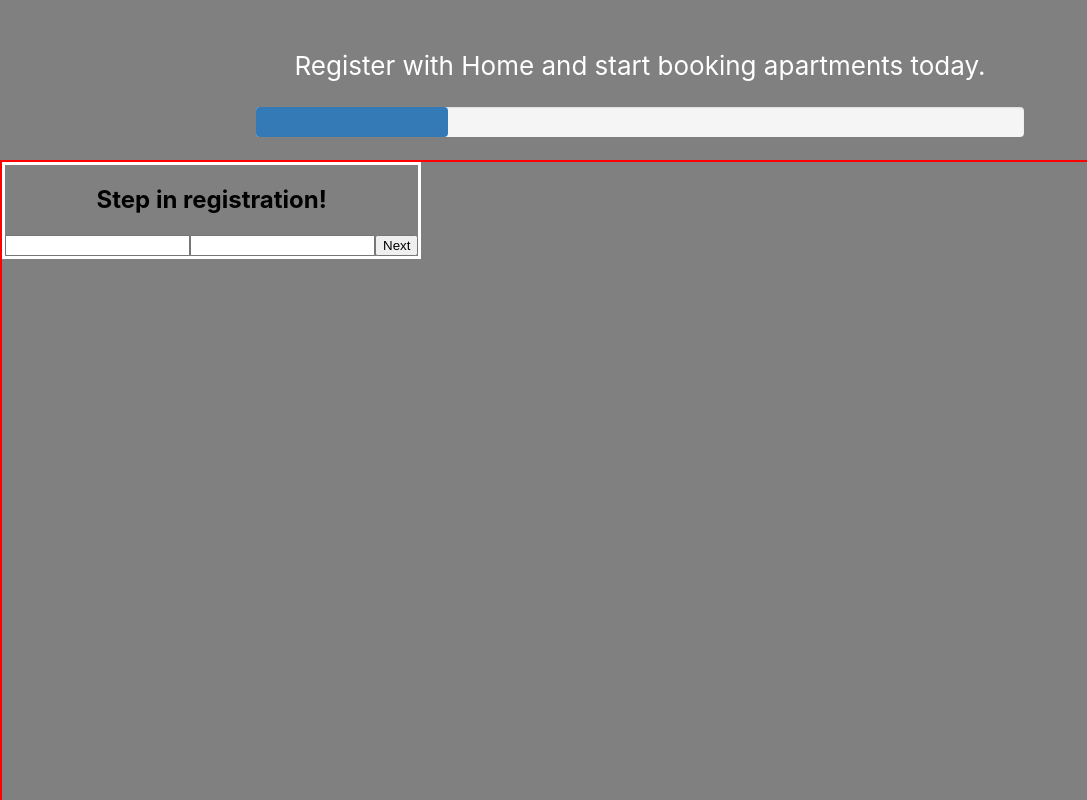
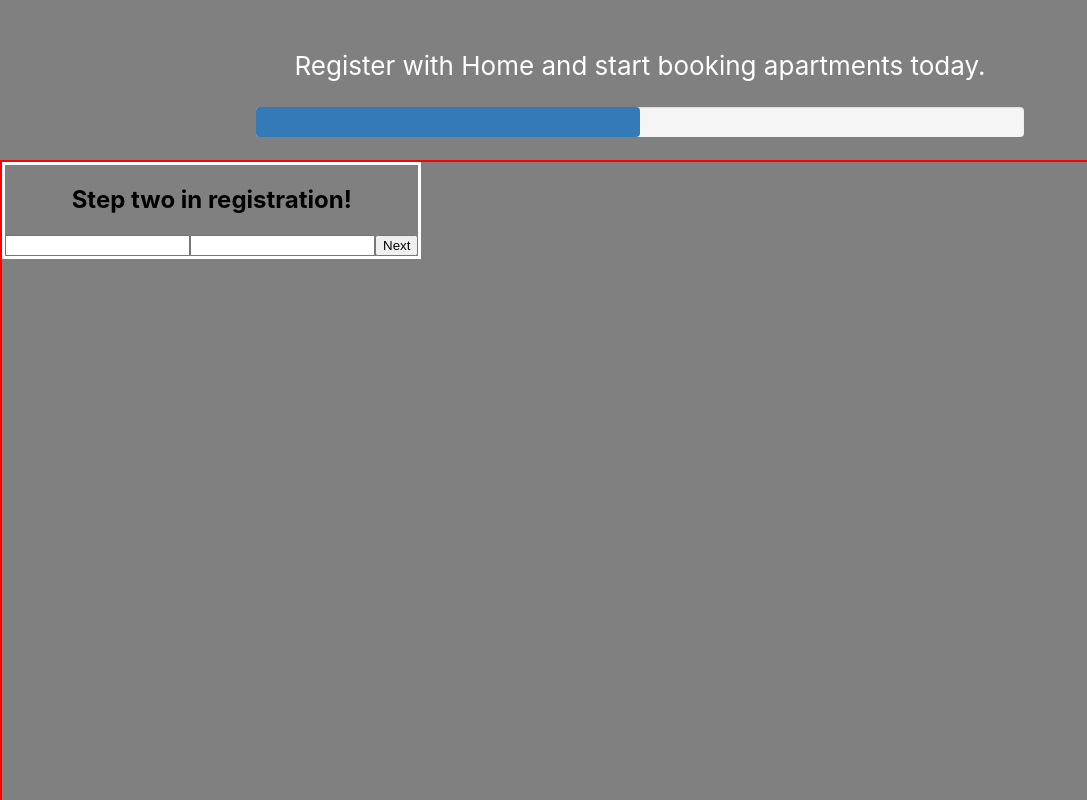
Before and after one commit to hardingjam/home.ht-registration, a React (Create React App) app: page / in a window 1280 px wide. Both pictures are taken after a click on the button "Next". Shown: the top 800 px of the page, without its empty margins (0-1087 px from the left). Built offline with nearby package versions, Linux system fonts and the light colour scheme.

Commit message:
added inline dynamic styling for progress bar

```diff
--- a/src/App.css
+++ b/src/App.css
@@ -22,8 +22,7 @@
 }
 
 .progress-bar {
-    width: 25%;
-    transition: width 0.5s linear;
+    transition: width 0.3s linear;
     height: 100%;
     background-color: #337ab7;
     border-radius: 4px;
--- a/src/App.tsx
+++ b/src/App.tsx
@@ -2,6 +2,7 @@ import React, { useState, useEffect } from "react";
 import "./App.css";
 import { ProgressBar } from "./ProgressBar";
 import { FullName } from "./fullName";
+import { EmailAndPhone } from "./emailAndPhone";
 
 const App: React.FC = () => {
     const [firstName, setFirstName] = useState<string>("");
@@ -9,7 +10,12 @@ const App: React.FC = () => {
     const [email, setEmail] = useState<string>("");
     const [phone, setPhone] = useState<string>("");
     const [salary, setSalary] = useState<string>("");
-    const [progress, setProgress] = useState<number>(0);
+    const [progress, setProgress] = useState<number>(25);
+
+    useEffect(() => {
+        const progressBar = document.getElementById("prog-bar");
+        console.log(progressBar);
+    }, []);
 
     useEffect(() => {
         console.log("first", firstName);
@@ -28,16 +34,28 @@ const App: React.FC = () => {
         console.log("updating state!");
         setFirstName(firstName);
         setLastName(lastName);
+        setProgress(50);
+    };
+
+    const updateEmailAndPhone = (
+        e: React.MouseEvent,
+        email: string,
+        phone: string
+    ) => {
+        console.log("updating email and phone");
+        setEmail(email);
+        setPhone(phone);
+        setProgress(50);
     };
 
     return (
         <div className="App">
             <header className="App-header">
                 <p>Register with Home and start booking apartments today.</p>
-                <ProgressBar />
+                <ProgressBar percentage={progress} />
             </header>
             <div className="registration-form">
-                {progress === 0 && (
+                {progress === 25 && (
                     <div>
                         <FullName
                             firstName={""}
@@ -48,6 +66,19 @@ const App: React.FC = () => {
                         />
                     </div>
                 )}
+                {progress === 50 && (
+                    <div>
+                        <EmailAndPhone
+                            email={""}
+                            phone={""}
+                            updateEmailAndPhone={(
+                                e,
+                                email: string,
+                                phone: string
+                            ) => updateEmailAndPhone(e, email, phone)}
+                        />
+                    </div>
+                )}
             </div>
         </div>
     );
--- a/src/ProgressBar.tsx
+++ b/src/ProgressBar.tsx
@@ -1,9 +1,17 @@
 import React from "react";
 
-export const ProgressBar: React.FC = () => {
+interface ProgressProps {
+    percentage: number;
+}
+
+export const ProgressBar: React.FC<ProgressProps> = ({ percentage }) => {
+    const style = {
+        width: `${percentage}%`,
+    };
+
     return (
         <div id="prog-bar" className="progress">
-            <div className="progress-bar" />
+            <div className="progress-bar" style={style} />
         </div>
     );
 };
--- /dev/null
+++ b/src/emailAndPhone.tsx
@@ -0,0 +1,60 @@
+import React, { useRef, useState } from "react";
+
+import "./App.css";
+
+interface NameProps {
+    email: string;
+    phone: string;
+    updateEmailAndPhone: (
+        e: React.MouseEvent,
+        email: string,
+        phone: string
+    ) => void;
+}
+
+export const EmailAndPhone: React.FC<NameProps> = ({
+    updateEmailAndPhone,
+    email,
+    phone,
+}) => {
+    const [last, setEmail] = useState<string>("");
+    const [first, setPhone] = useState<string>("");
+
+    const emailRef = useRef<HTMLInputElement>(null);
+    const phoneRef = useRef<HTMLInputElement>(null);
+
+    function handleChange(e: React.FormEvent<HTMLInputElement>) {
+        if (e.currentTarget.name === "firstName") {
+            setEmail(e.currentTarget.value);
+        }
+        if (e.currentTarget.name === "lastName") {
+            setPhone(e.currentTarget.value);
+        }
+    }
+
+    function handleClick(e: React.MouseEvent) {
+        console.log(first, last);
+        updateEmailAndPhone(e, first, last);
+    }
+
+    return (
+        <div className="registration-step">
+            <h2>Step two in registration!</h2>
+            <input
+                ref={emailRef}
+                name="email"
+                type="text"
+                value={email}
+                onChange={handleChange}
+            ></input>
+            <input
+                ref={phoneRef}
+                name="phone"
+                type="text"
+                value={phone}
+                onChange={handleChange}
+            ></input>
+            <button onClick={handleClick}>Next</button>
+        </div>
+    );
+};
--- a/src/fullName.tsx
+++ b/src/fullName.tsx
@@ -35,7 +35,7 @@ export const FullName: React.FC<NameProps> = ({
 
     return (
         <div className="registration-step">
-            <h2>Step in registration!</h2>
+            <h2>Step 1 in registration!</h2>
             <input
                 ref={firstRef}
                 name="firstName"
```
